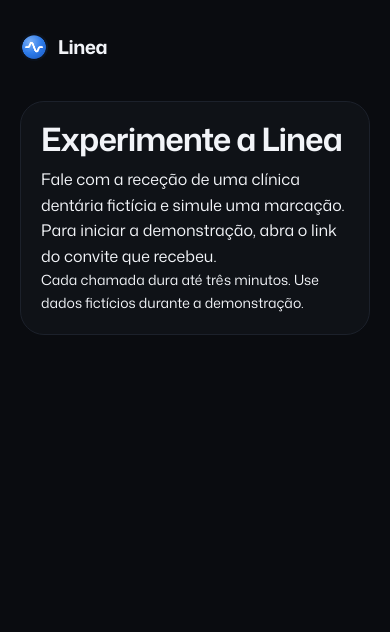
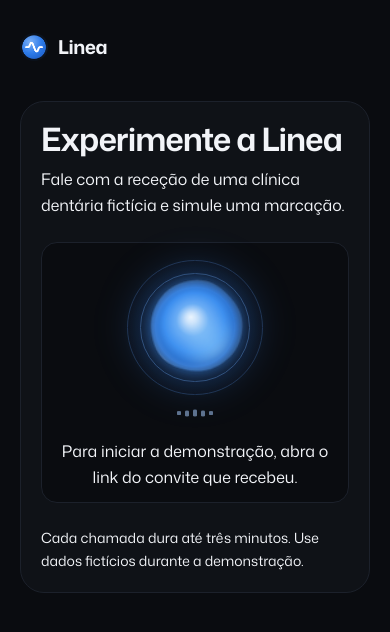
Before and after one commit to dongrie05/Linea, a Next.js app: page /demo in a window 390 px wide. Shown: the top 632 px of the page. Built offline with nearby package versions, Linux system fonts and the light colour scheme; no server answers.

Commit message:
Animate Linea demo during calls

```diff
--- a/app/demo/demo-call.tsx
+++ b/app/demo/demo-call.tsx
@@ -2,6 +2,7 @@
 
 import type { DailyCall } from "@daily-co/daily-js";
 import { useEffect, useRef, useState } from "react";
+import { Orb } from "@/components/site/logo";
 import { asset } from "@/lib/asset";
 
 type Status = {
@@ -39,13 +40,16 @@ const statusMessages: Record<Status["state"], string> = {
 export function DemoCall() {
   const [token, setToken] = useState<string | null>(null);
   const [status, setStatus] = useState<Status | null>(null);
-  const [phase, setPhase] = useState<"idle" | "connecting" | "in-call">("idle");
+  const [phase, setPhase] = useState<
+    "idle" | "connecting" | "in-call" | "ending"
+  >("idle");
   const [feedback, setFeedback] = useState("");
   const [audioBlocked, setAudioBlocked] = useState(false);
   const scope = useRef<AbortController>();
   const live = useRef<{ room: DailyCall; microphone: MediaStream }>();
   const pending = useRef(false);
   const audio = useRef<HTMLAudioElement>(null);
+  const voice = useRef<HTMLDivElement>(null);
 
   async function refresh(invite: string, signal: AbortSignal) {
     try {
@@ -59,6 +63,7 @@ export function DemoCall() {
   async function disconnect() {
     const session = live.current;
     live.current = undefined;
+    voice.current?.style.removeProperty("--demo-level");
     session?.microphone.getTracks().forEach(track => track.stop());
     if (audio.current) audio.current.srcObject = null;
     if (session) await session.room.destroy().catch(() => undefined);
@@ -90,7 +95,7 @@ export function DemoCall() {
   async function finish(message: string) {
     if (!live.current || !token || !scope.current) return;
     const { signal } = scope.current;
-    setPhase("connecting");
+    setPhase("ending");
     await disconnect();
     if (signal.aborted) return;
     setAudioBlocked(false);
@@ -155,6 +160,17 @@ export function DemoCall() {
         audio.current.srcObject = new MediaStream([event.track]);
         void playAudio();
       });
+      room.on("remote-participants-audio-level", event => {
+        if (live.current?.room !== room) return;
+        const level = Math.max(
+          0,
+          ...Object.values(event.participantsAudioLevel)
+        );
+        voice.current?.style.setProperty(
+          "--demo-level",
+          String(Math.min(1, level * 3))
+        );
+      });
       room.on("left-meeting", () => {
         if (live.current?.room === room) void finish("A chamada terminou.");
       });
@@ -167,7 +183,14 @@ export function DemoCall() {
           void finish("A ligação foi interrompida.");
       });
       await room.join({ url, ...(roomToken ? { token: roomToken } : {}) });
-      if (!signal.aborted && live.current?.room === room) setPhase("in-call");
+      if (!signal.aborted && live.current?.room === room) {
+        setPhase("in-call");
+        if (!window.matchMedia("(prefers-reduced-motion: reduce)").matches) {
+          void room
+            .startRemoteParticipantsAudioLevelObserver(100)
+            .catch(() => undefined);
+        }
+      }
     } catch {
       await disconnect();
       if (!signal.aborted) {
@@ -183,21 +206,41 @@ export function DemoCall() {
     }
   }
 
-  if (token === "") {
-    return (
-      <p>Para iniciar a demonstração, abra o link do convite que recebeu.</p>
-    );
-  }
-
   return (
     <div className="demo-session__controls">
       <audio ref={audio} />
+      <div
+        className="demo-voice"
+        data-phase={phase}
+        ref={voice}
+        aria-hidden="true"
+      >
+        <div className="demo-voice__stage">
+          <span className="demo-voice__ring" />
+          <span className="demo-voice__ring" />
+          <div className="demo-voice__orb">
+            <Orb />
+          </div>
+        </div>
+        <div className="demo-voice__wave">
+          <span />
+          <span />
+          <span />
+          <span />
+          <span />
+        </div>
+      </div>
+      <div className="demo-session__actions">
         <div aria-live="polite">
           <p>
-          {phase === "connecting"
+            {token === ""
+              ? "Para iniciar a demonstração, abra o link do convite que recebeu."
+              : phase === "connecting"
                 ? "A ligar…"
                 : phase === "in-call"
                   ? "Chamada em curso."
+                  : phase === "ending"
+                    ? "A terminar…"
                     : status
                       ? statusMessages[status.state]
                       : "A verificar o convite…"}
@@ -252,5 +295,6 @@ export function DemoCall() {
             </button>
           )}
       </div>
+    </div>
   );
 }
--- a/app/globals.css
+++ b/app/globals.css
@@ -2192,12 +2192,125 @@ html.motion-on .pilot.is-in .pilot__facts div {
 }
 
 .demo-session__controls {
-  min-height: 6rem;
+  display: grid;
+  grid-template-columns: minmax(0, 11rem) minmax(0, 1fr);
+  gap: clamp(1rem, 4vw, 2rem);
+  align-items: center;
   margin-block: 1.5rem;
+  padding: clamp(0.75rem, 3vw, 1.25rem);
+  border: 1px solid var(--line);
+  border-radius: var(--r-md);
+  background: var(--bg);
+}
+
+.demo-session__controls audio {
+  display: none;
 }
 
 .demo-session__controls .btn {
   margin: 0.75rem 0.5rem 0.25rem 0;
+}
+
+.demo-voice {
+  --demo-level: 0;
+  display: grid;
+  justify-items: center;
+  gap: 0.25rem;
+}
+
+.demo-voice__stage {
+  position: relative;
+  display: grid;
+  width: min(100%, 9rem);
+  aspect-ratio: 1;
+  place-items: center;
+  isolation: isolate;
+  background: radial-gradient(circle, #102548 5%, var(--bg) 70%);
+}
+
+.demo-voice__ring {
+  position: absolute;
+  inset: 12%;
+  border: 1px solid #324c70;
+  border-radius: 50%;
+}
+
+.demo-voice__ring + .demo-voice__ring {
+  inset: 3%;
+  border-color: #1f304a;
+}
+
+.demo-voice__orb {
+  width: 78%;
+  transform: scale(calc(1 + var(--demo-level) * 0.15));
+  transition: transform 140ms ease-out;
+}
+
+.demo-voice .orb {
+  width: 100%;
+  animation: none;
+}
+
+.demo-voice .orb__img,
+.demo-voice .orb__glow {
+  animation: none;
+}
+
+.demo-voice[data-phase="connecting"] .demo-voice__ring {
+  border-top-color: var(--voice);
+  animation: demo-voice-orbit 1.4s linear infinite;
+}
+
+.demo-voice[data-phase="connecting"] .demo-voice__ring + .demo-voice__ring {
+  animation-direction: reverse;
+  animation-duration: 2s;
+}
+
+@keyframes demo-voice-orbit {
+  to { transform: rotate(1turn); }
+}
+
+.demo-voice__wave {
+  display: flex;
+  align-items: center;
+  gap: 4px;
+  height: 1.25rem;
+}
+
+.demo-voice__wave span {
+  width: 4px;
+  height: 60%;
+  border-radius: 999px;
+  background: var(--text-blue);
+  opacity: 0.55;
+  transform: scaleY(calc(0.35 + var(--demo-level) * 0.65));
+  transition: transform 140ms ease-out;
+}
+
+.demo-voice__wave span:nth-child(2n) { height: 84%; }
+.demo-voice__wave span:nth-child(3) { height: 100%; }
+.demo-voice[data-phase="in-call"] .demo-voice__wave span {
+  background: var(--voice);
+  opacity: 0.95;
+}
+
+@media (max-width: 520px) {
+  .demo-session__controls {
+    grid-template-columns: minmax(0, 1fr);
+    text-align: center;
+  }
+}
+
+@media (prefers-reduced-motion: reduce) {
+  .demo-voice[data-phase="connecting"] .demo-voice__ring {
+    animation: none;
+  }
+
+  .demo-voice__orb,
+  .demo-voice__wave span {
+    transform: none;
+    transition: none;
+  }
 }
 
 .demo-session__note {
```
Lines whose indentation alone changed are shown as unchanged.
